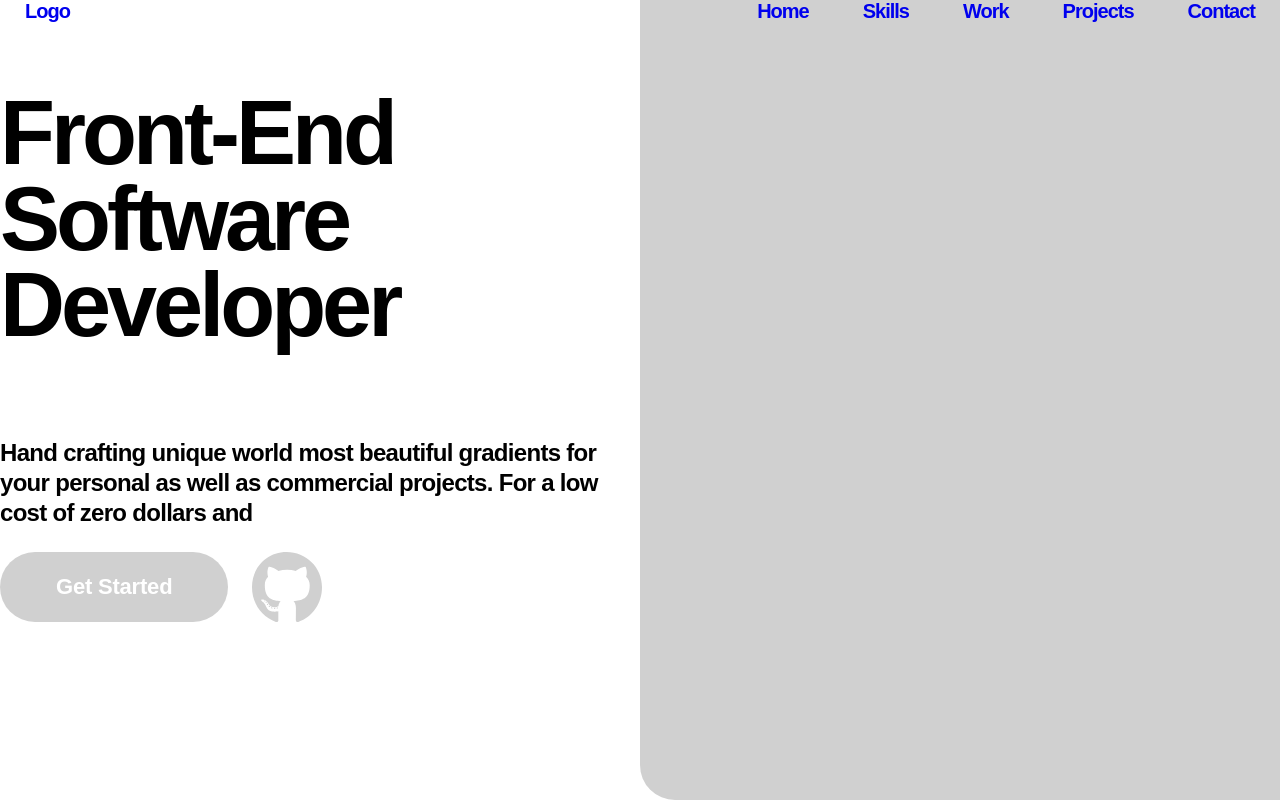
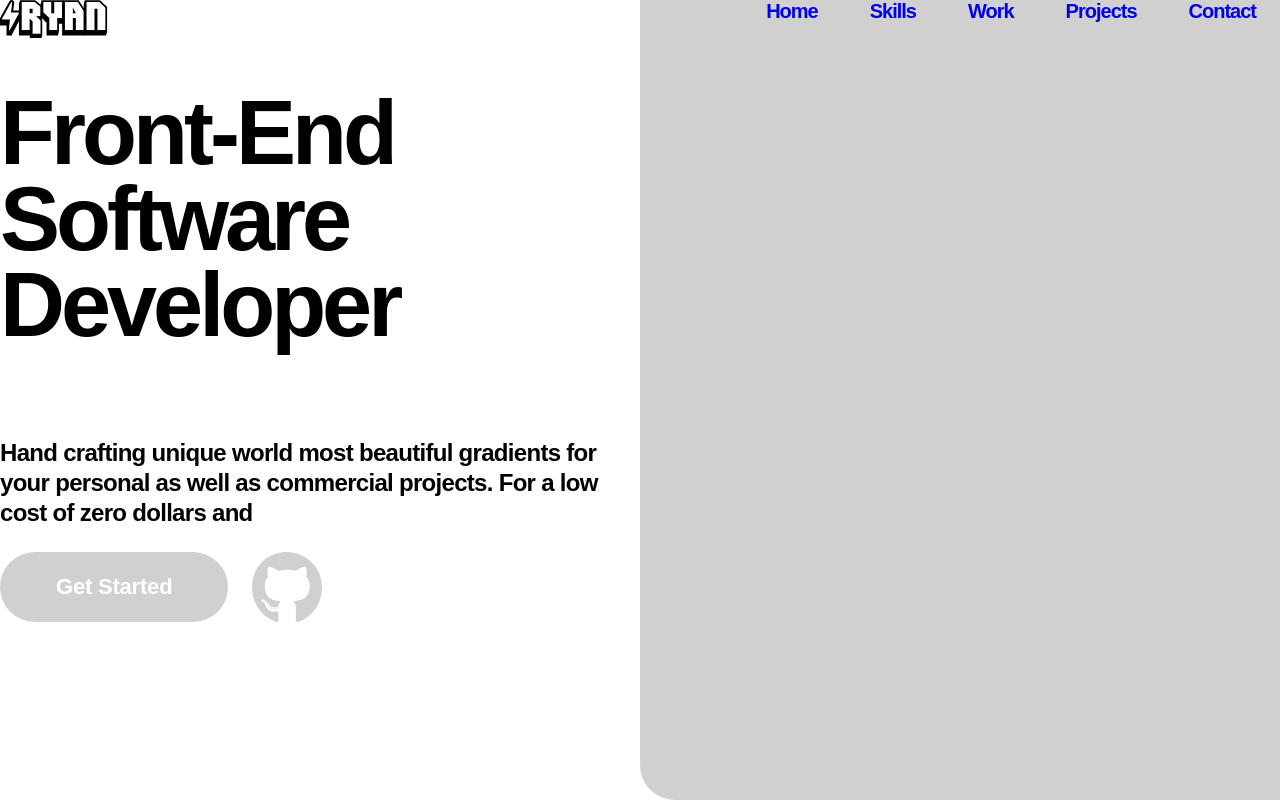
Before and after one commit to RyanWirth/portfolio, a Svelte app: page / in a window 1280 px wide. Built offline with nearby package versions, Linux system fonts and the light colour scheme; a web font is replaced by a local one.

Commit message:
Add logo to header

```diff
--- a/src/components/Header.svelte
+++ b/src/components/Header.svelte
@@ -13,15 +13,24 @@
     max-width: 1600px;
   }
 
-  a {
+  nav a {
     font: normal 600 20px "Poppins", Arial, Helvetica, sans-serif;
     letter-spacing: -1px;
-    margin: 0 25px;
+    margin: 0 24px;
+  }
+
+  .header__logo {
+    width: 108px;
+    height: 38px;
   }
 </style>
 
 <header>
-  <a href="/">Logo</a>
+  <a href="/">
+    <svg class="header__logo">
+      <use xlink:href="/images.svg#icon-logo" />
+    </svg>
+  </a>
   <nav>
     <a href="/">Home</a>
     <a href="/">Skills</a>
--- a/src/components/Hero.svelte
+++ b/src/components/Hero.svelte
@@ -45,6 +45,7 @@
     width: 70px;
 
     svg {
+      fill: #d0d0d0;
       height: inherit;
       width: inherit;
     }
```
Also changed, not shown: public/images.svg.
